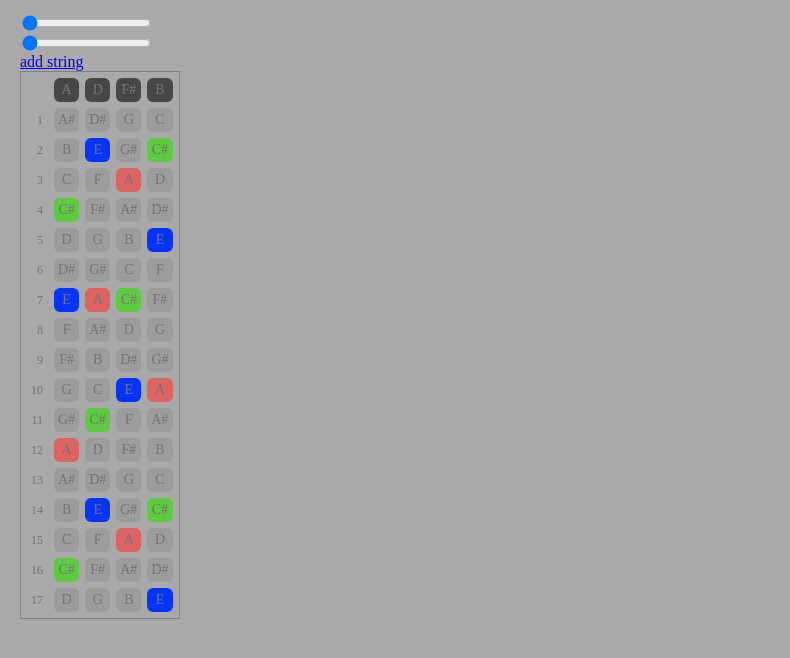
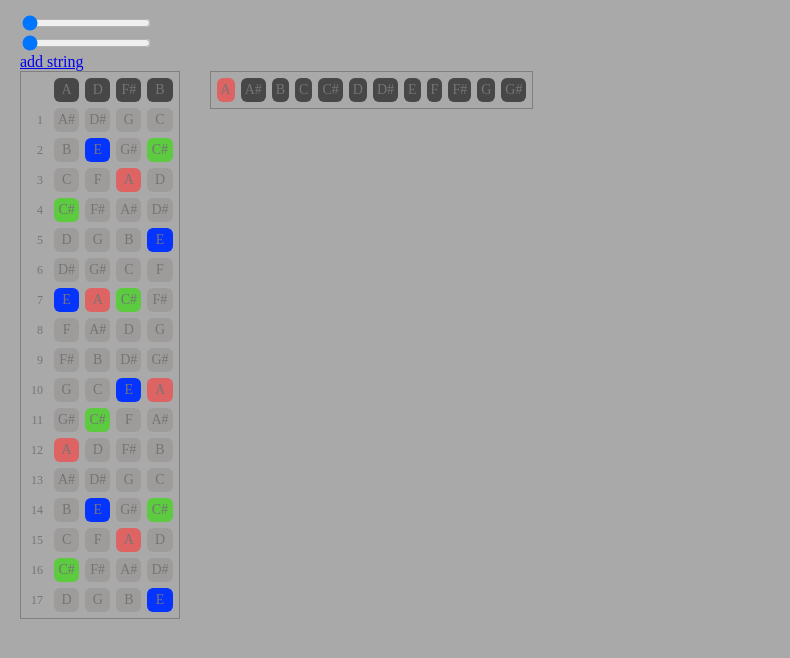
Before and after one commit to ebkgne/chords, a plain HTML site: page index.html in a window 1280 px wide. Shown: the part 70-728 px from the top of the page, without its empty margins (0-790 px from the left). Drawn offline with Linux system fonts and the light colour scheme.

Commit message:
right panel

```diff
--- a/index.html
+++ b/index.html
@@ -23,7 +23,12 @@
 
     }
 
-    table { border : 1px solid gray; }
+    td:hover {
+      padding:2px;
+      border: 2px solid red;
+    }
+
+    table { border : 1px solid gray; float:left; margin-right: 30px; }
 
     tr:first-child td:not(:first-child)  { background-color: rgb(71, 71, 71); }
 
@@ -74,7 +79,6 @@
   body = document.querySelector("body");
 
   table = document.createElement('table');
-
   body.appendChild(table)
 
   function draw() {
@@ -103,8 +107,29 @@
 
     }
   }
+  table2 = document.createElement('table');
+  body.appendChild(table2)
+
+  function draw2() {
+
+    table2.innerHTML = ""
+
+    tr = document.createElement('tr');
+
+    for (n in notesUS) {
+
+        td = document.createElement('td');
+        td.innerHTML = notesUS[n]
+        td.className = "note"+n
+        tr.appendChild(td);
+
+      }
+
+      table2.appendChild(tr)
+  }
 
   draw()
+  draw2()
 
 </script>
 
```
